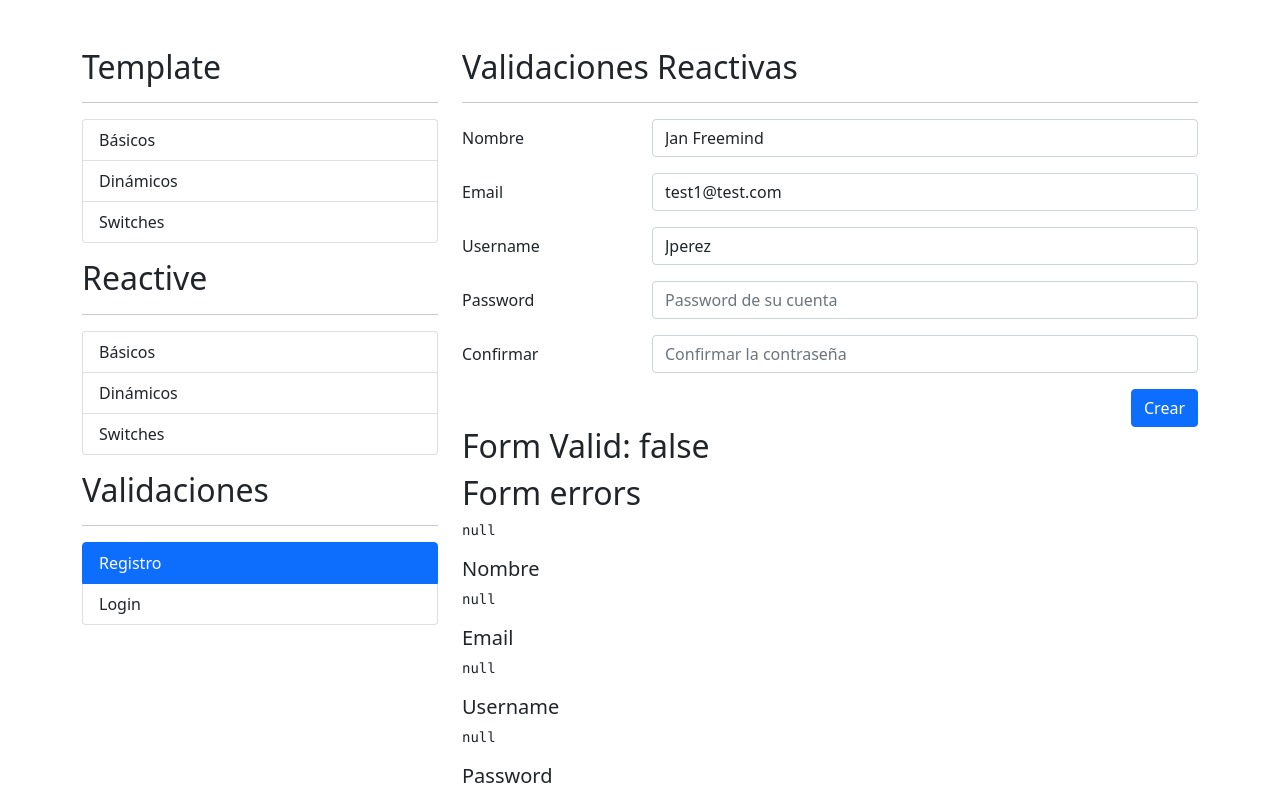
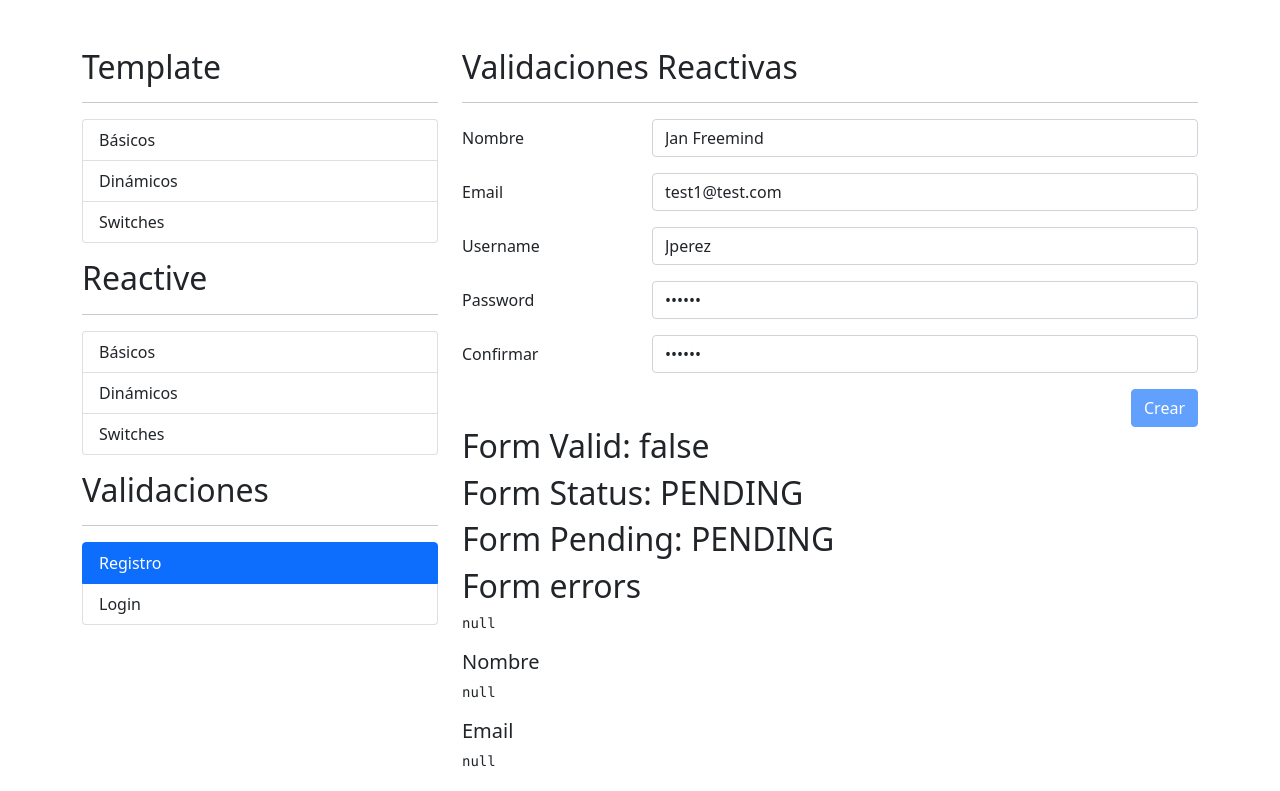
Before and after one commit to JanFreemind/06-formulariosApp, an Angular app: page /auth/registro in a window 1280 px wide. Shown: the top 791 px of the page. Built offline with nearby package versions, Linux system fonts and the light colour scheme; no server answers.

Commit message:
Estado del formulario

```diff
--- a/src/app/auth/pages/registro/registro.component.html
+++ b/src/app/auth/pages/registro/registro.component.html
@@ -91,6 +91,7 @@
             <div class="row">
                 <div class="col">
                     <button class="btn btn-primary float-end"
+                            [disabled]="miFormulario.pending"
                             type="submit">
                         Crear
                     </button>
@@ -103,6 +104,8 @@
 </div>
 
 <h2>Form Valid: {{ miFormulario.valid }}</h2>
+<h2>Form Status: {{ miFormulario.status }}</h2>
+<h2>Form Pending: {{ miFormulario.status }}</h2>
 <h2>Form errors</h2>
 <pre>{{ miFormulario.errors | json}}</pre>
 
--- a/src/app/auth/pages/registro/registro.component.ts
+++ b/src/app/auth/pages/registro/registro.component.ts
@@ -31,7 +31,9 @@ export class RegistroComponent implements OnInit {
     this.miFormulario.reset({
       nombre: 'Jan Freemind',
       email: 'test1@test.com',
-      username: 'Jperez'
+      username: 'Jperez',
+      password: '123456',
+      password2: '123456'
     })
   }
 
--- a/src/app/shared/validator/email-validator.service.ts
+++ b/src/app/shared/validator/email-validator.service.ts
@@ -2,7 +2,7 @@ import { HttpClient } from '@angular/common/http';
 import { Injectable } from '@angular/core';
 import { AbstractControl, AsyncValidator, ValidationErrors } from '@angular/forms';
 import { Observable } from 'rxjs';
-import { map } from 'rxjs/operators';
+import { map, delay } from 'rxjs/operators';
 
 @Injectable({
   providedIn: 'root'
@@ -17,6 +17,7 @@ export class EmailValidatorService implements AsyncValidator{
     console.log(email);
     return this.http.get<any[]>(`http://localhost:3000/usuarios?q=${ email }`)
                     .pipe(
+                      delay(3000),
                       map( resp => {
                         return ( resp.length === 0 )
                         ? null
```
